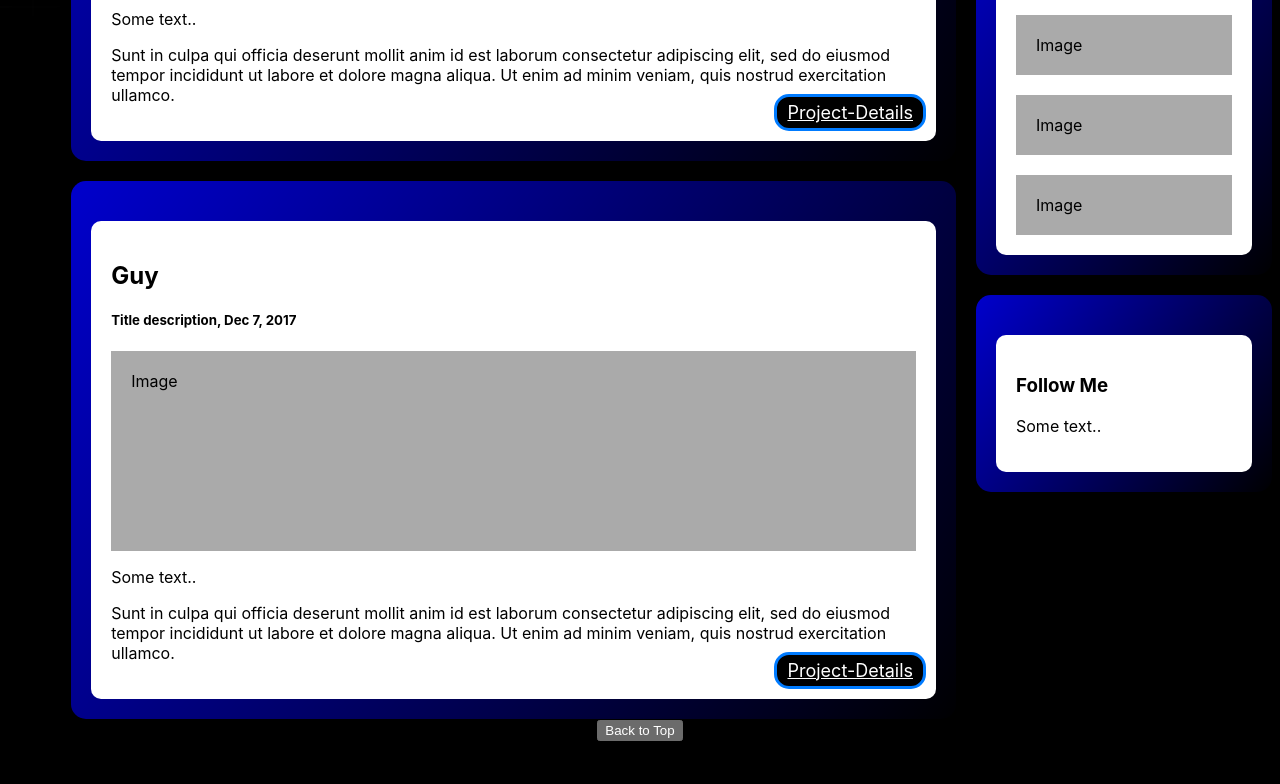
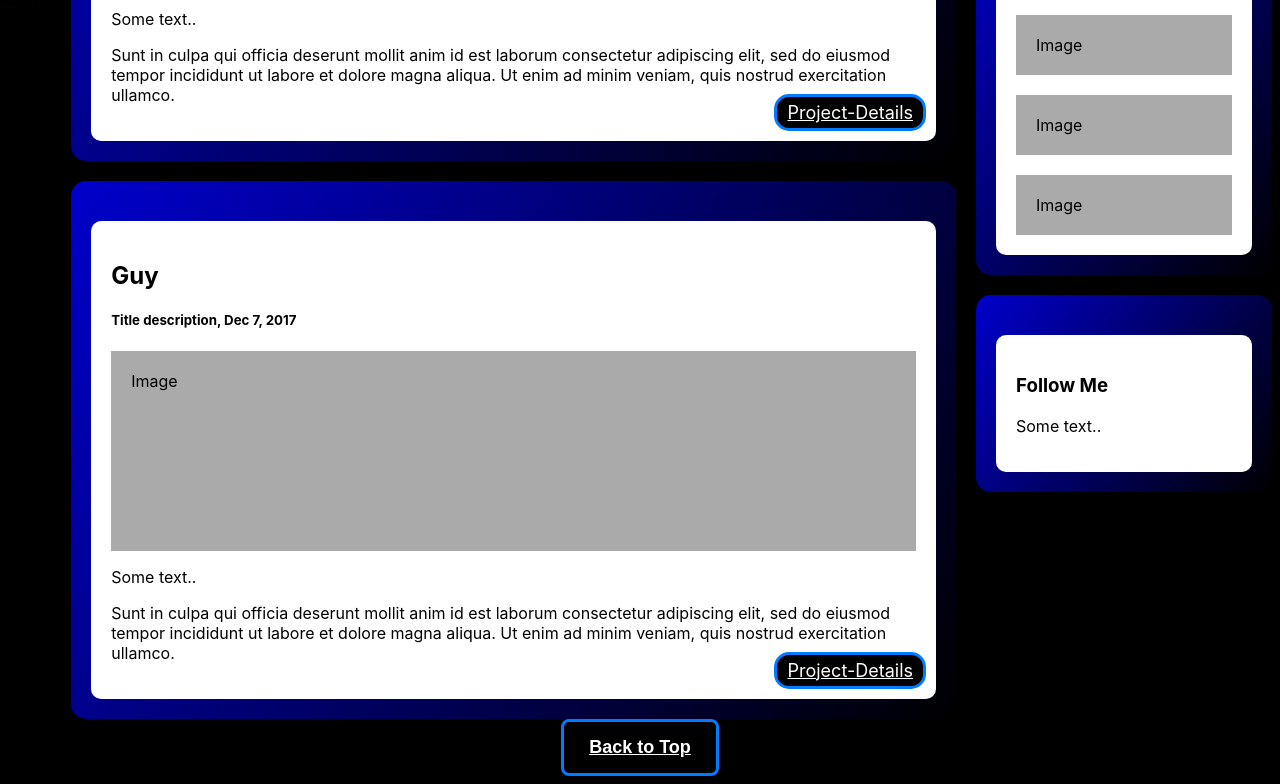
Before and after one commit to Sage-Morgan-LaRosa/Portfolio, a plain HTML site: page Home.html in a window 1280 px wide. Shown: the part 604-1388 px from the top of the page. Before the commit the page ends 1353 px from the top, so only its background shows below. Drawn offline with Linux system fonts and the light colour scheme.

Commit message:
fotter styles fixed

```diff
--- a/Home-styles.css
+++ b/Home-styles.css
@@ -121,7 +121,7 @@ background-color: #000000;
 }
 
 /* Footer */
-.footer.button {
+.footer button {
   padding: 15px 25px;
   font-size: 18px;
   font-weight: bold;
```
